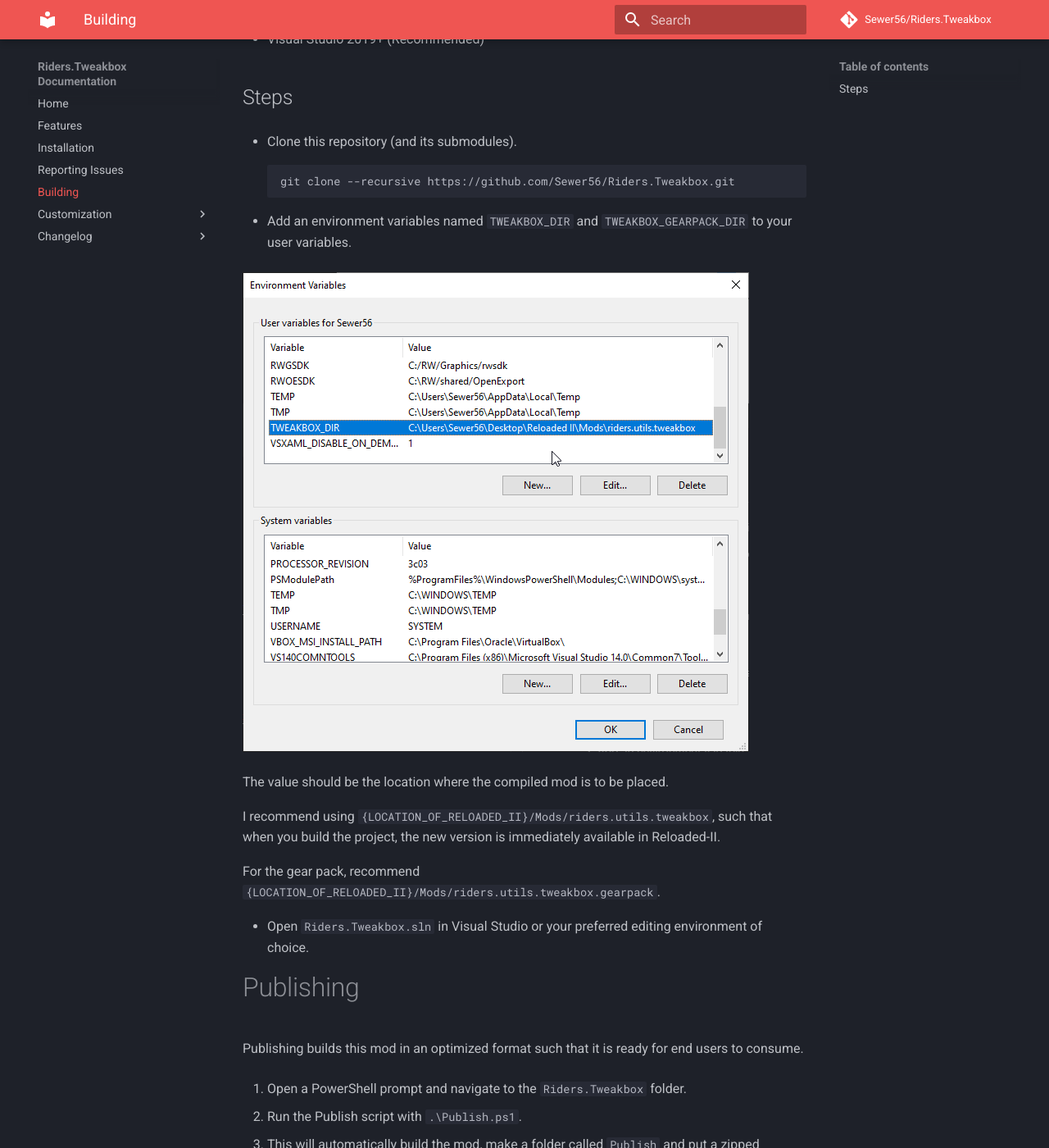
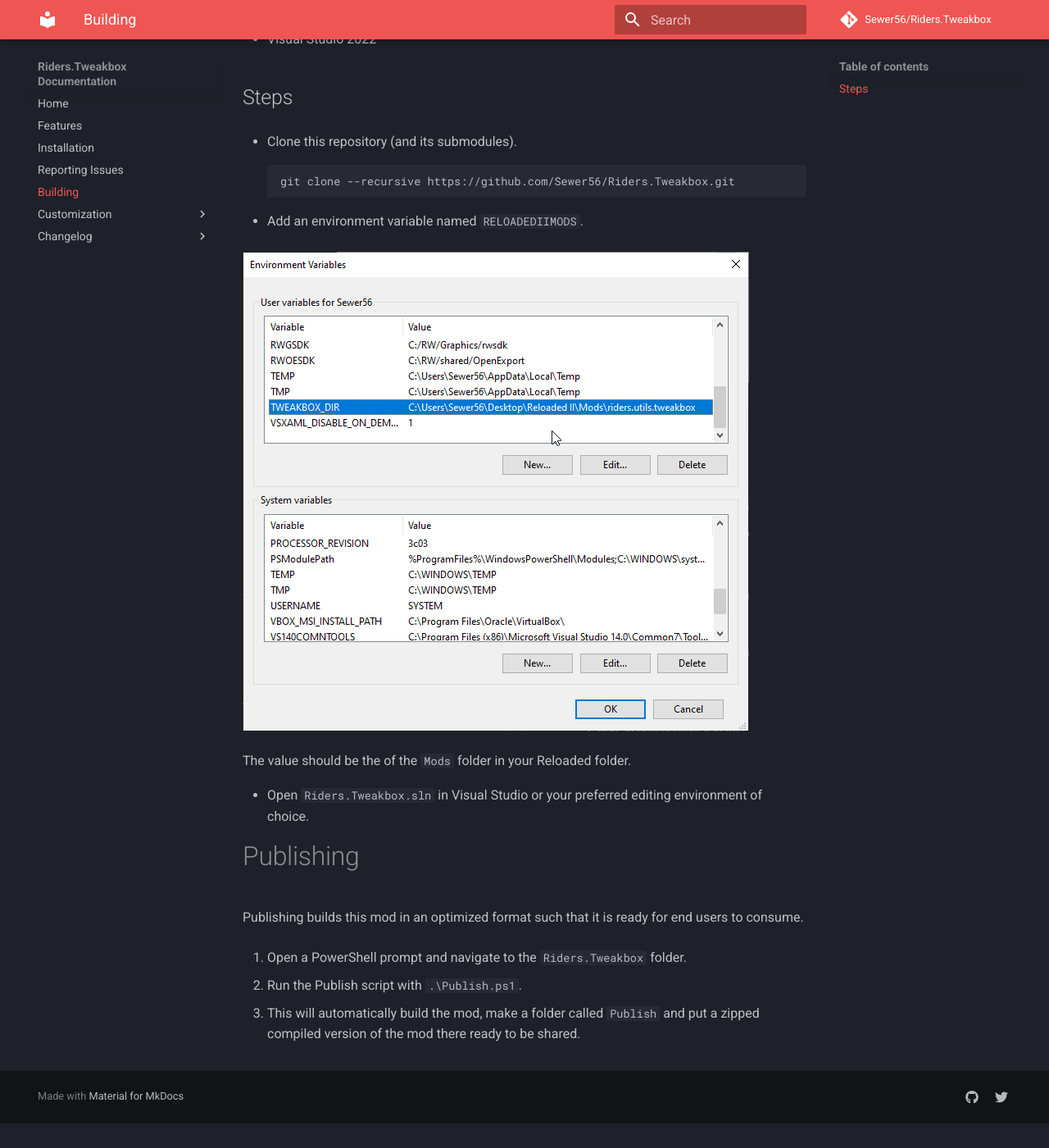
Before and after one commit to Sewer56/Riders.Tweakbox, an MkDocs documentation site: the page built from docs/building.md, in a window 1280 px wide and 1400 px high, scrolled down 295 px. Shown: the whole window at 82% size. Built offline with MkDocs 1.6.1 and Material for MkDocs 9.7.7, drawn with Linux system fonts in a browser that asks for light colours; comment, search, counter and statistics services are not loaded; after the commit the page ends 1665 px from its top, so only the background shows below that.

Commit message:
Changed: Build environment variable path.

````diff
--- a/docs/building.md
+++ b/docs/building.md
@@ -5,8 +5,8 @@
 To build the mod, you will require the following components:
 
 - Git
-- [.NET 5 SDK](https://dotnet.microsoft.com/download/visual-studio-sdks)
-- Visual Studio 2019+ (Recommended)
+- [.NET 6 SDK](https://dotnet.microsoft.com/download/visual-studio-sdks)
+- Visual Studio 2022
 
 ## Steps
 
@@ -15,15 +15,11 @@
 git clone --recursive https://github.com/Sewer56/Riders.Tweakbox.git
 ```
 
-- Add an environment variables named `TWEAKBOX_DIR` and `TWEAKBOX_GEARPACK_DIR` to your user variables.
+- Add an environment variable named `RELOADEDIIMODS`.
 
 ![Environment Variable](./Images/EnvironmentVariable.png)
 
-The value should be the location where the compiled mod is to be placed.
-
-I recommend using `{LOCATION_OF_RELOADED_II}/Mods/riders.utils.tweakbox`, such that when you build the project, the new version is immediately available in Reloaded-II.
-
-For the gear pack, recommend `{LOCATION_OF_RELOADED_II}/Mods/riders.utils.tweakbox.gearpack`.
+The value should be the of the `Mods` folder in your Reloaded folder.
 
 - Open `Riders.Tweakbox.sln` in Visual Studio or your preferred editing environment of choice.
 
````
Also changed, not shown: 2 other files.
